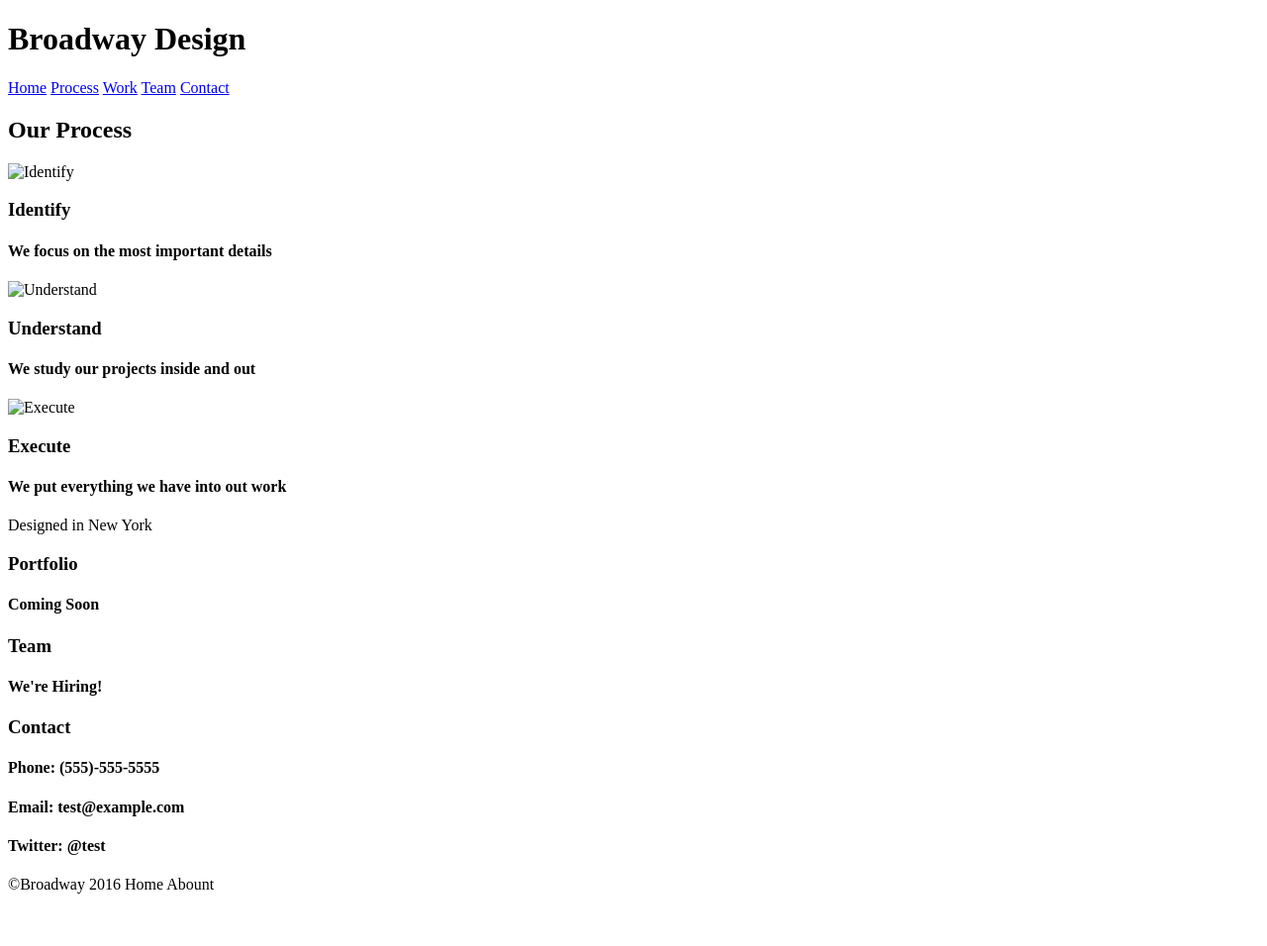
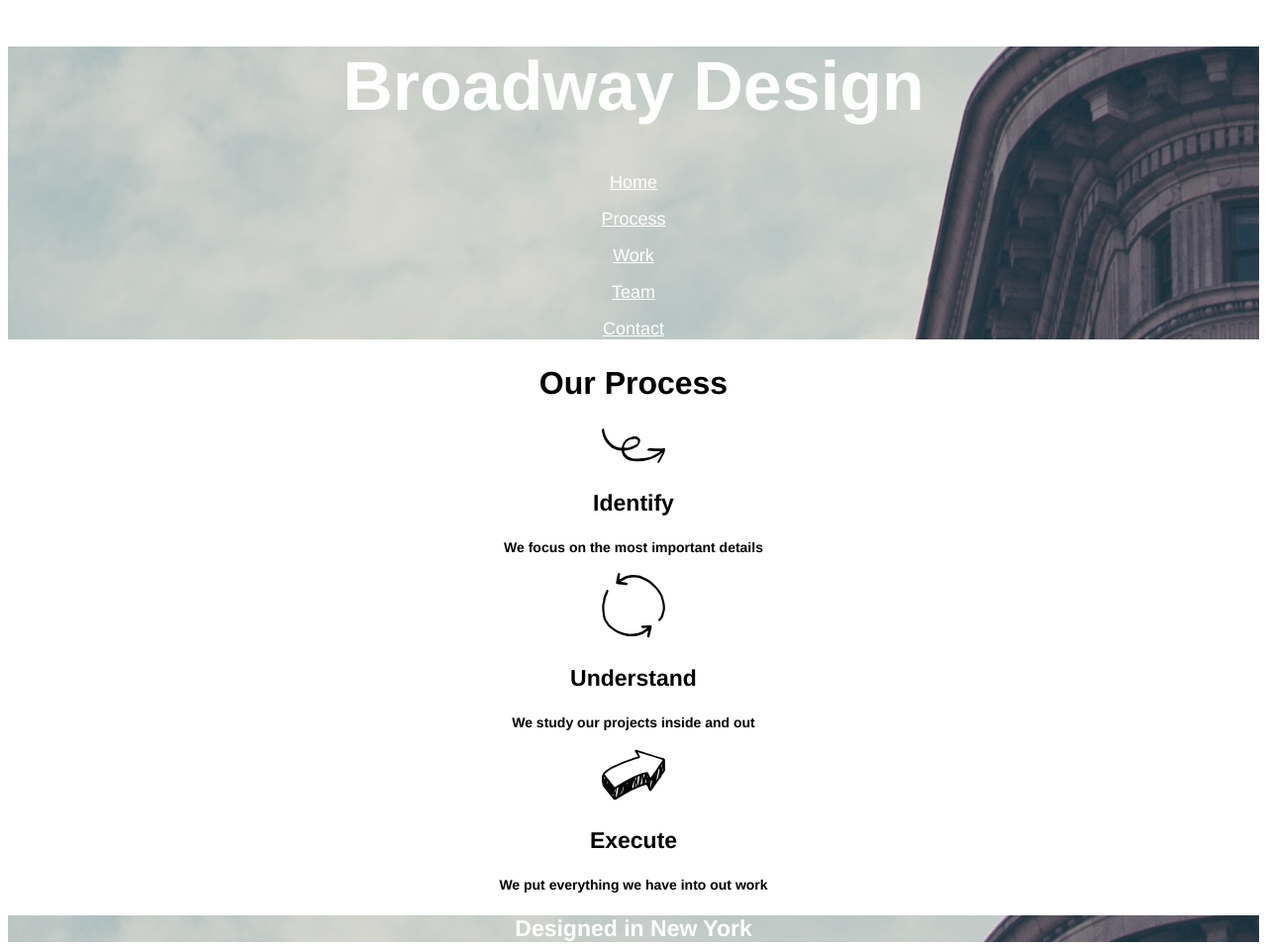
Before and after one commit to mohaldev/broadway, a plain HTML site: page index.html in a window 1280 px wide. Shown: the top 956 px of the page at 99% size. Before the commit the page ends 919 px from the top, so only its background shows below. Drawn offline with Linux system fonts and the light colour scheme; files that its build step writes are made by us from their sources.

Commit message:
completed

```diff
--- a/index.html
+++ b/index.html
@@ -2,49 +2,50 @@
 <html lang="en" dir="ltr">
   <head>
     <meta charset="utf-8">
-    <link rel="stylesheet" href="/css/styles.css">
+    <link rel="stylesheet" href="./resources/css/styles.css">
     <title>Broadway</title>
   </head>
   <body>
     <header>
-      <h1>Broadway Design</h1>
+      <h1 id="home">Broadway Design</h1>
       <nav>
-        <a href="#">Home</a>
-        <a href="#">Process</a>
-        <a href="#">Work</a>
-        <a href="#">Team</a>
-        <a href="#">Contact</a>
+        <p><a href="#home">Home</a></p>
+        <p><a href="#process">Process</a></p>
+        <p><a href="#work">Work</a></p>
+        <p><a href="#team">Team</a></p>
+        <p><a href="#contact">Contact</a></p>
       </nav>
     </header>
       <div class="process">
-        <h2>Our Process</h2>
-        <img src="" alt="Identify">
-        <h3>Identify</h3>
+        <h2 id="process">Our Process</h2>
+        <img src="resources/images/identify.svg" alt="Identify">
+        <h3 id="about">Identify</h3>
         <h4>We focus on the most important details</h4>
-        <img src="" alt="Understand">
+        <img src="resources/images/understand.svg" alt="Understand">
         <h3>Understand</h3>
         <h4>We study our projects inside and out</h4>
-        <img src="" alt="Execute">
+        <img src="resources/images/execute.svg" alt="Execute">
         <h3>Execute</h3>
         <h4>We put everything we have into out work</h4>
       </div>
-      <p>Designed in New York</p>
+      <p class="NewYork">Designed in New York</p>
       <div class="contacts">
-        <h3>Portfolio</h3>
+        <h3 id="work">Portfolio</h3>
         <h4>Coming Soon</h4>
-        <h3>Team</h3>
+        <h3 id="team">Team</h3>
         <h4>We're Hiring!</h4>
-        <h3>Contact</h3>
+        <h3 id="contact">Contact</h3>
         <h4>Phone: (555)-555-5555</h4>
         <h4>Email: test@example.com</h4>
         <h4>Twitter: @test</h4>
       </div>
       <footer>
-        <p>&copy;Broadway 2016 <span>Home</span> <span>Abount</span> </p>
+          <a>&copy;Broadway 2016</a>
+          <a href="#home">Home</a>
+          <a href="#about">About</a>
+          <a href="#work`">Work</a>
+          <a href="#team">Team</a>
+          <a href="#contact">Contact</a>
       </footer>
-
-
-
-
   </body>
 </html>
--- a/resources/css/styles.css
+++ b/resources/css/styles.css
@@ -0,0 +1,57 @@
+html {
+  text-align: center;
+}
+
+header {
+  background-image: url("../images/the-flatiron-building.png");
+}
+
+h1 {
+  font-family: Helvetica;
+  font-size: 70px;
+  font-weight: bold;
+  color: white;
+}
+
+nav a {
+  font-family: Helvetica;
+  font-size: 18px;
+  color: white;
+}
+
+.NewYork {
+  background-image: url("../images/the-flatiron-building.png");
+  font-family: Helvetica;
+  font-size: 23px;
+  font-weight: bold;
+  color: white;
+}
+
+h2 {
+  font-family: Helvetica;
+  font-size: 32px;
+  font-weight: bold;
+}
+
+h3 {
+  font-family: Helvetica;
+  font-size: 23px;
+  font-weight: bold;
+}
+
+h4 {
+  font-family: Helvetica;
+  font-size: 14px;
+}
+
+footer a {
+
+  font-family: Helvetica;
+  font-size: 11px;
+  color: white;
+}
+
+footer {
+  background-color: dimgray;
+  text-align: left;
+}
```
